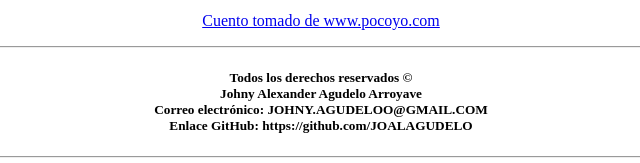
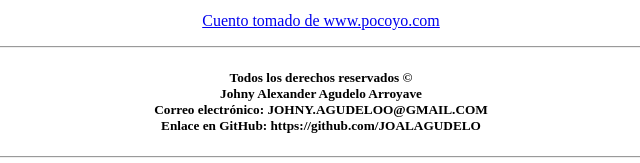
Before and after one commit to JOALAGUDELO/Cuento_HTML_20-FEB-2020, a plain HTML site: page index.html in a window 1280 px wide. Shown: the part 1003-1166 px from the top of the page, 319-959 px from the left. Drawn offline with Linux system fonts and the light colour scheme.

Commit message:
Edición final

```diff
--- a/index.html
+++ b/index.html
@@ -44,7 +44,7 @@
                 <h5><center>Todos los derechos reservados © <BR>
                 Johny Alexander Agudelo Arroyave <BR>
                 Correo electrónico: JOHNY.AGUDELOO@GMAIL.COM <BR>
-                Enlace GitHub: https://github.com/JOALAGUDELO</center></h5>
+                Enlace en GitHub: https://github.com/JOALAGUDELO</center></h5>
                 <HR>
     </footer>
 </body>
```
